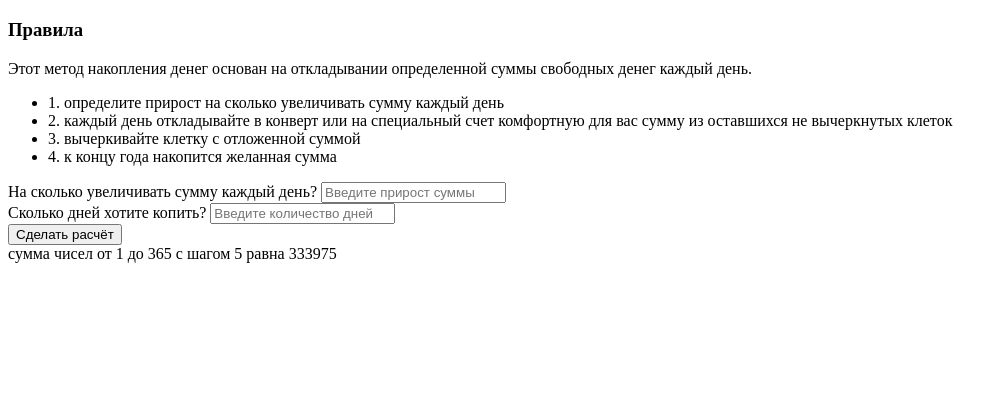
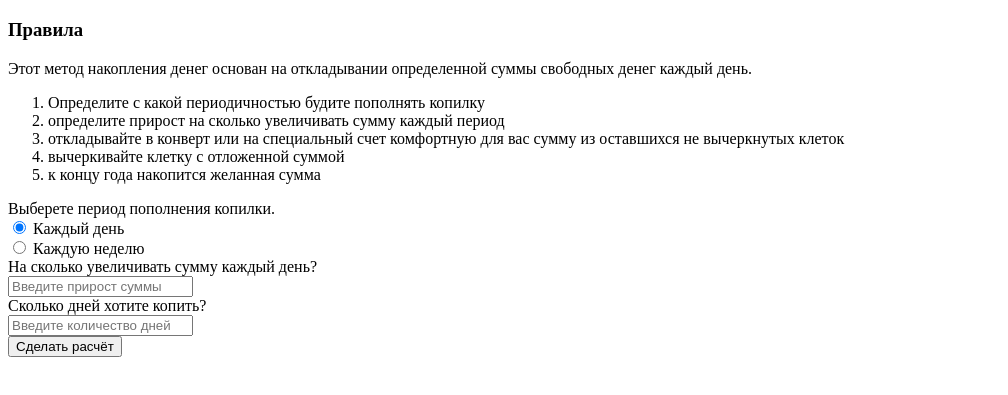
Before and after one commit to Vasiliy2020789/piggi_bank, a plain HTML site: page index.html in a window 1280 px wide. Shown: the part 61-456 px from the top of the page, without its empty margins (0-1008 px from the left). Drawn offline with Linux system fonts and the light colour scheme.

Commit message:
form created
Получаем данные для расчета из формы

```diff
--- a/index.html
+++ b/index.html
@@ -13,26 +13,38 @@
 	<h1>Копилочка</h1>
 	<h3>Правила</h3>
 	<p>Этот метод накопления денег основан на откладывании определенной суммы свободных денег каждый день.</p>
-	<ul>
-		<li>1. определите прирост на сколько увеличивать сумму каждый день</li>
-		<li>2. каждый день откладывайте в конверт или на специальный счет комфортную для вас сумму из оставшихся не
+	<ol>
+		<li>Определите с какой периодичностью будите пополнять копилку</li>
+		<li>определите прирост на сколько увеличивать сумму каждый период</li>
+		<li>откладывайте в конверт или на специальный счет комфортную для вас сумму из оставшихся не
 			вычеркнутых клеток</li>
-		<li>3. вычеркивайте клетку с отложенной суммой</li>
-		<li>4. к концу года накопится желанная сумма</li>
-	</ul>
-	<form name="main" class="main-form" action="#">
+		<li>вычеркивайте клетку с отложенной суммой</li>
+		<li>к концу года накопится желанная сумма</li>
+	</ol>
+	<form name="parametersOfСalc" class="main-form" action="#">
 		<div class="main-form__item">
-			<label for="input_1" class="main-form__label">На сколько увеличивать сумму каждый день?</label>
+			<label class="main-form__label">Выберете период пополнения копилки.</label>
+			<div class="main-form__radio">
+				<input checked type="radio" name="period" class="main-form__radio" id="radio_1">
+				<label for="radio_1" class="main-form__inline-label">Каждый день</label>
+			</div>
+			<div class="main-form__radio">
+				<input type="radio" name="period" class="main-form__radio" id="radio_2">
+				<label for="radio_2" class="main-form__inline-label">Каждую неделю</label>
+			</div>
+		</div>
+		<div class="main-form__item">
+			<label for="input_1" class="main-form__label">На сколько увеличивать сумму каждый день?</label> <br>
 			<input tabindex="2" value="" id="input_1" type="text" name="delta" class="main-form__input"
 				placeholder="Введите прирост суммы" autocomplete="off">
 		</div>
 		<div class="main-form__item">
-			<label for="input_1" class="main-form__label">Сколько дней хотите копить?</label>
-			<input tabindex="2" value="" id="input_1" type="text" name="deys" class="main-form__input"
+			<label for="input_1" class="main-form__label">Сколько дней хотите копить?</label><br>
+			<input tabindex="2" value="" id="input_1" type="text" name="duration" class="main-form__input"
 				placeholder="Введите количество дней" autocomplete="off">
 		</div>
 		<div class="main-form__column">
-			<button type="submit" class="button main-form__button">Сделать расчёт</button>
+			<button name="button" class="button main-form__button">Сделать расчёт</button>
 		</div>
 	</form>
 	<div class="сalculations">
--- a/script.js
+++ b/script.js
@@ -1,21 +1,40 @@
+//Получаем элементы формы
+const parametersOfСalc = document.forms.parametersOfСalc;//получение конкретной формы по атрибуту "name"
+const parametersOfСalcPeriod = parametersOfСalc.period;
+
+parametersOfСalcPeriod[0].value = "day";
+parametersOfСalcPeriod[1].value = "week";
+const parametersOfСalcDelta = parametersOfСalc.delta;
+const parametersOfСalcDuration = parametersOfСalc.duration;
+const button = parametersOfСalc.button;//type="submit"
+console.log(button);
 //сюда будем вставлять элементы таблицы дни/суммы
 const tabs = document.querySelector('.tabs');
 // сда будем получать данные для расчета
 //let delta, days;
-let begin = 1;
-let end = 365;
-let delta = 5;
-let sum = 0;
-console.log(`Скрипт подключен`);
+button.addEventListener("click", function (event) {//при событии "click" выполняем функцию
+	let begin = Number(parametersOfСalcDelta.value);
+	let end = Number(parametersOfСalcDuration.value);
+	let delta = Number(parametersOfСalcDelta.value);
+	console.log(begin);
+	console.log(end);
+	console.log(delta);
+	let sum = 0;
+	Number()
+	for (i = 0; i < (end + 1); i++) {
+		sum = sum + i * delta;
+		//console.log(sum);
+	}
+	console.log(sum);
+	tabs.insertAdjacentHTML(
+		"beforebegin",
+		`<br> За  ${end} дней, если каждый день увеличивать сумму пополнения копилки на ${delta} рублей у Вас накопится ${sum} рублей.`
+	);
+	event.preventDefault()
+});
 
-for (i = 0; i < (end + 1); i++) {
-	sum = sum + i * delta;
-	console.log(sum);
-}
 
-console.log(`сумма чисел от ${begin} до ${end} с шагом ${delta} равна ${sum}`);
-tabs.insertAdjacentHTML(
-	"beforebegin",
-	`сумма чисел от ${begin} до ${end} с шагом ${delta} равна ${sum}`
-);
+
+//console.log(`сумма чисел от ${begin} до ${end} с шагом ${delta} равна ${sum}`);
+
 //tabs.innerHTML = `сумма чисел от ${begin} до ${end} с шагом ${delta} равна ${sum}`;
```
